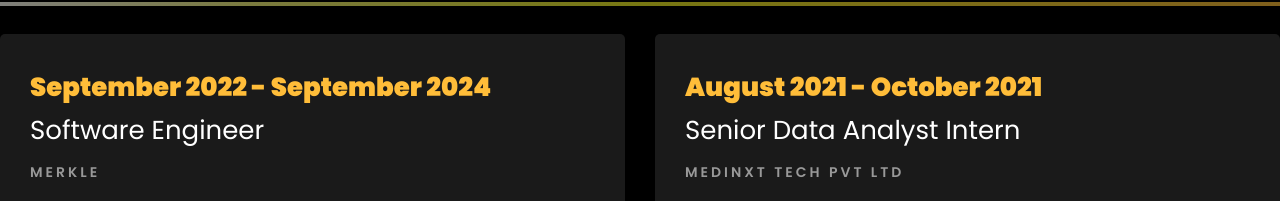
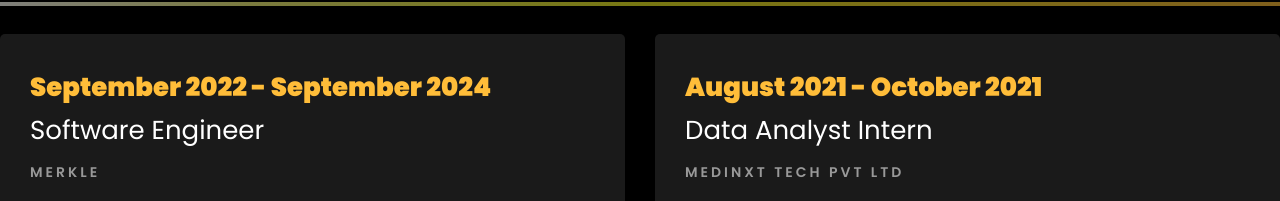
Before and after one commit to Monisha-dabbara/Monisha-dabbara.github.io, a plain HTML site: page index.html in a window 1280 px wide. Shown: the part 2922-3123 px from the top of the page. Drawn offline with Linux system fonts and the light colour scheme; files whose address does not match are found by name.

Commit message:
Update index.html

```diff
--- a/index.html
+++ b/index.html
@@ -393,7 +393,7 @@
 				<div class="col-md-6">
 					<div class="resume-wrap ftco-animate">
 						<span class="date">August 2021 - October 2021</span>
-						<h2>Senior Data Analyst Intern</h2>
+						<h2>Data Analyst Intern</h2>
 						<span class="position">MediNXT Tech Pvt Ltd</span>
 						<p class="mt-4">MediNXT is a data-driven healthcare analytics and solutions company.
 							<ul>
```
